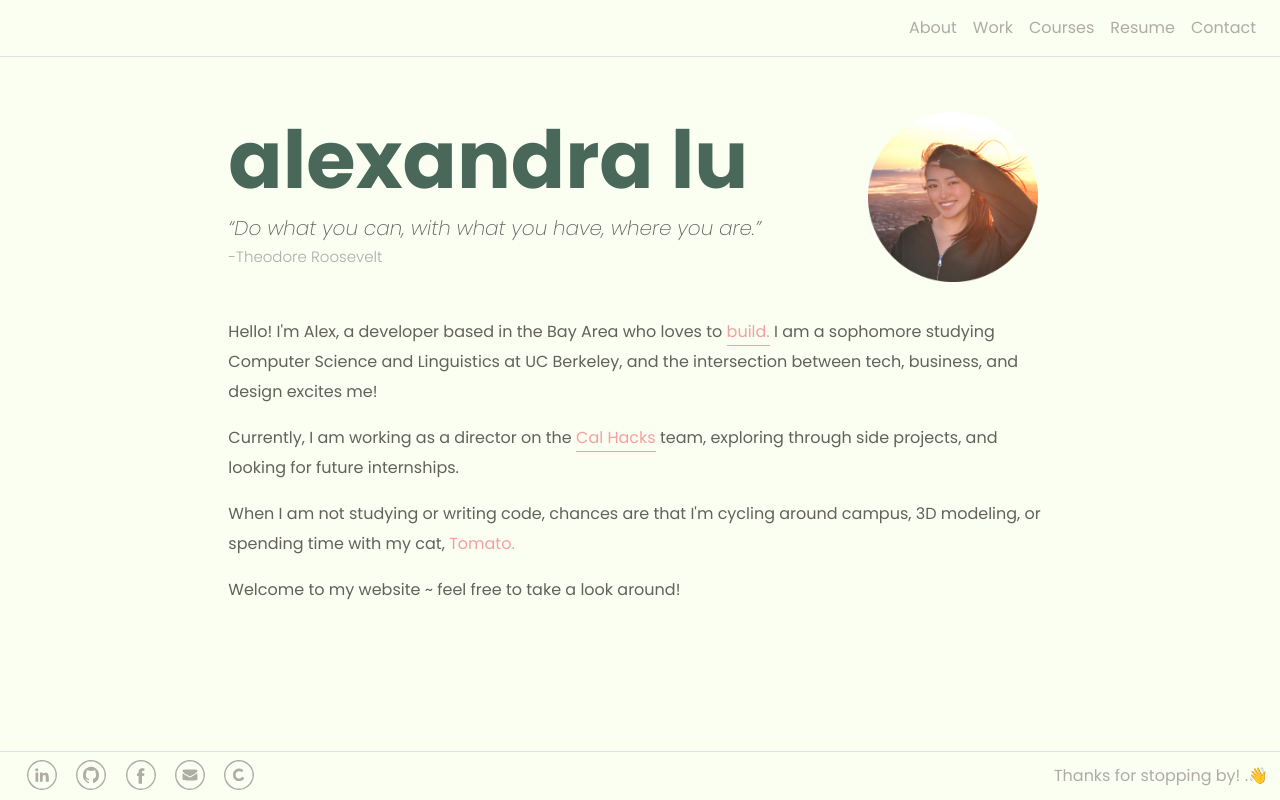
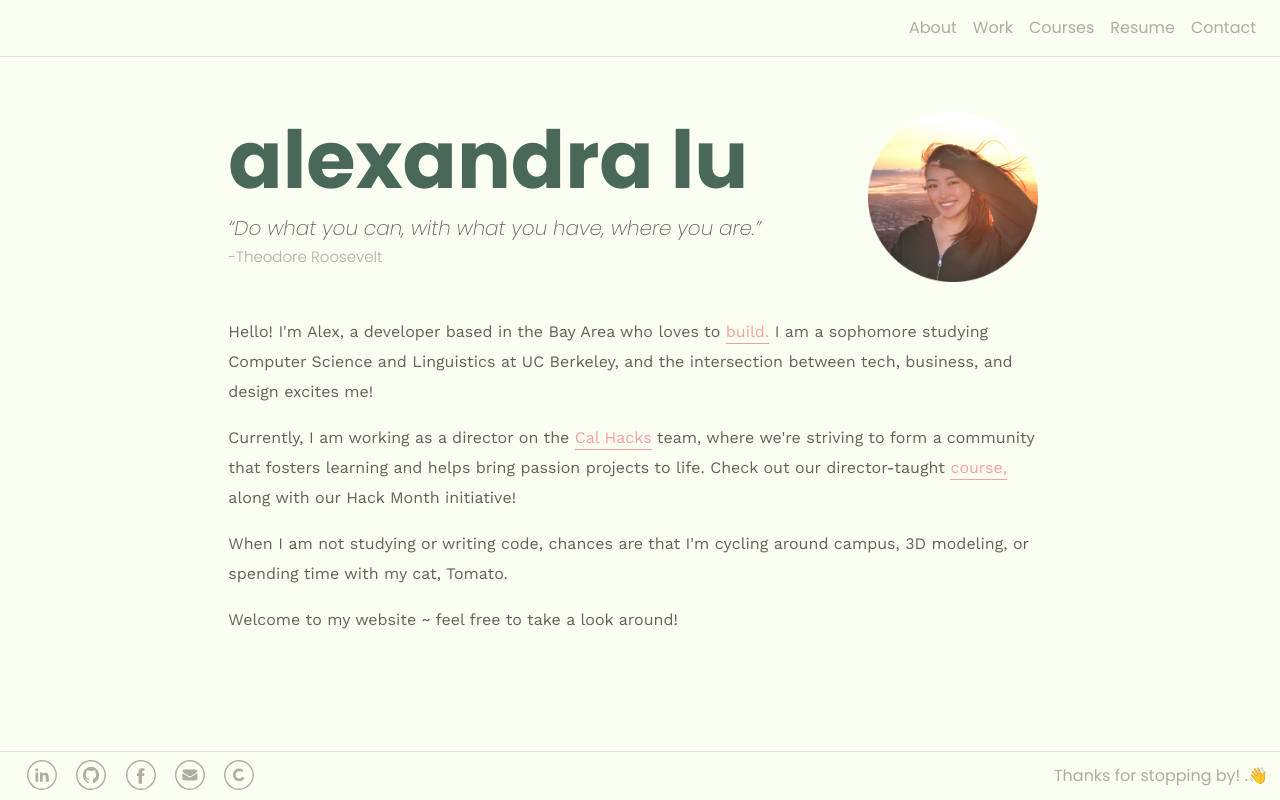
Before and after one commit to aalexlu/personal-site, a React (Create React App) app: page / in a window 1280 px wide. Built offline with nearby package versions, Linux system fonts and the light colour scheme.

Commit message:
Font changes and rewrites in Aboutpage

```diff
--- a/public/index.html
+++ b/public/index.html
@@ -33,6 +33,14 @@
       href="https://fonts.googleapis.com/css2?family=Poppins:ital,wght@0,100;0,200;0,300;0,400;0,500;0,600;0,700;0,800;0,900;1,100;1,200;1,300;1,400;1,500;1,600;1,700;1,800;1,900&display=swap"
       rel="stylesheet"
     />
+    <link
+      href="https://fonts.googleapis.com/css2?family=Cormorant+Garamond:wght@300;400;500;600;700&display=swap"
+      rel="stylesheet"
+    />
+    <link
+      href="https://fonts.googleapis.com/css2?family=Work+Sans:wght@200;300;400;500&display=swap"
+      rel="stylesheet"
+    />
     <!--
       This HTML file is a template.
       If you open it directly in the browser, you will see an empty page.
--- a/src/index.css
+++ b/src/index.css
@@ -40,6 +40,14 @@ code {
   color: #62625b;
   line-height: 30px;
   font-weight: 400;
+
+  /* font-weight: 400;
+  font-family: "Cormorant Garamond", serif;
+  font-size: 20px; */
+
+  font-weight: 400;
+  font-family: "Work Sans", sans-serif;
+  font-size: 16px;
 }
 
 #linkid {
@@ -143,7 +151,7 @@ a.social:hover {
 }
 
 #linkid-tomatotext {
-  color: #f5a0a0;
+  color: #62625b;
   text-decoration: none;
 }
 
--- a/src/pages/HomePage.js
+++ b/src/pages/HomePage.js
@@ -33,8 +33,13 @@ function HomePage(props) {
           <a href="https://calhacks.io" id="linkid">
             Cal Hacks
           </a>{" "}
-          team, exploring through side projects, and looking for future
-          internships.
+          team, where we're striving to form a community that fosters learning
+          and helps bring passion projects to life. Check out our
+          director-taught{" "}
+          <a href="https://calhacks.io/cubstart" id="linkid">
+            course,
+          </a>{" "}
+          along with our Hack Month initiative!
           {/* usually
           running the world's largest collegiate hackathon. With COVID-19 we are
           redirecting our efforts toward other initiatives so be on the lookout! */}
```
Also changed, not shown: 12 other files (tests, documents, lock files or other folders).
